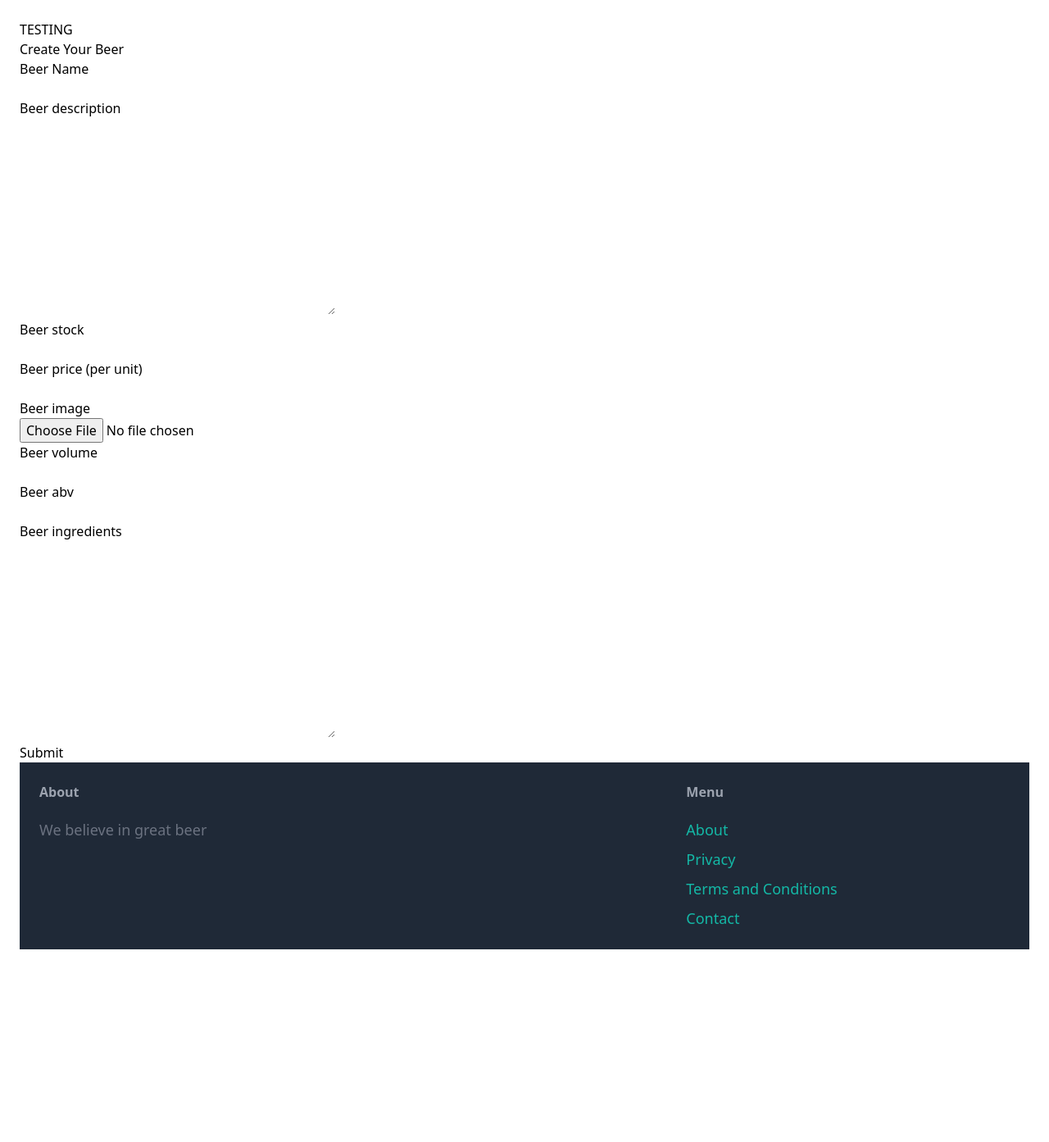
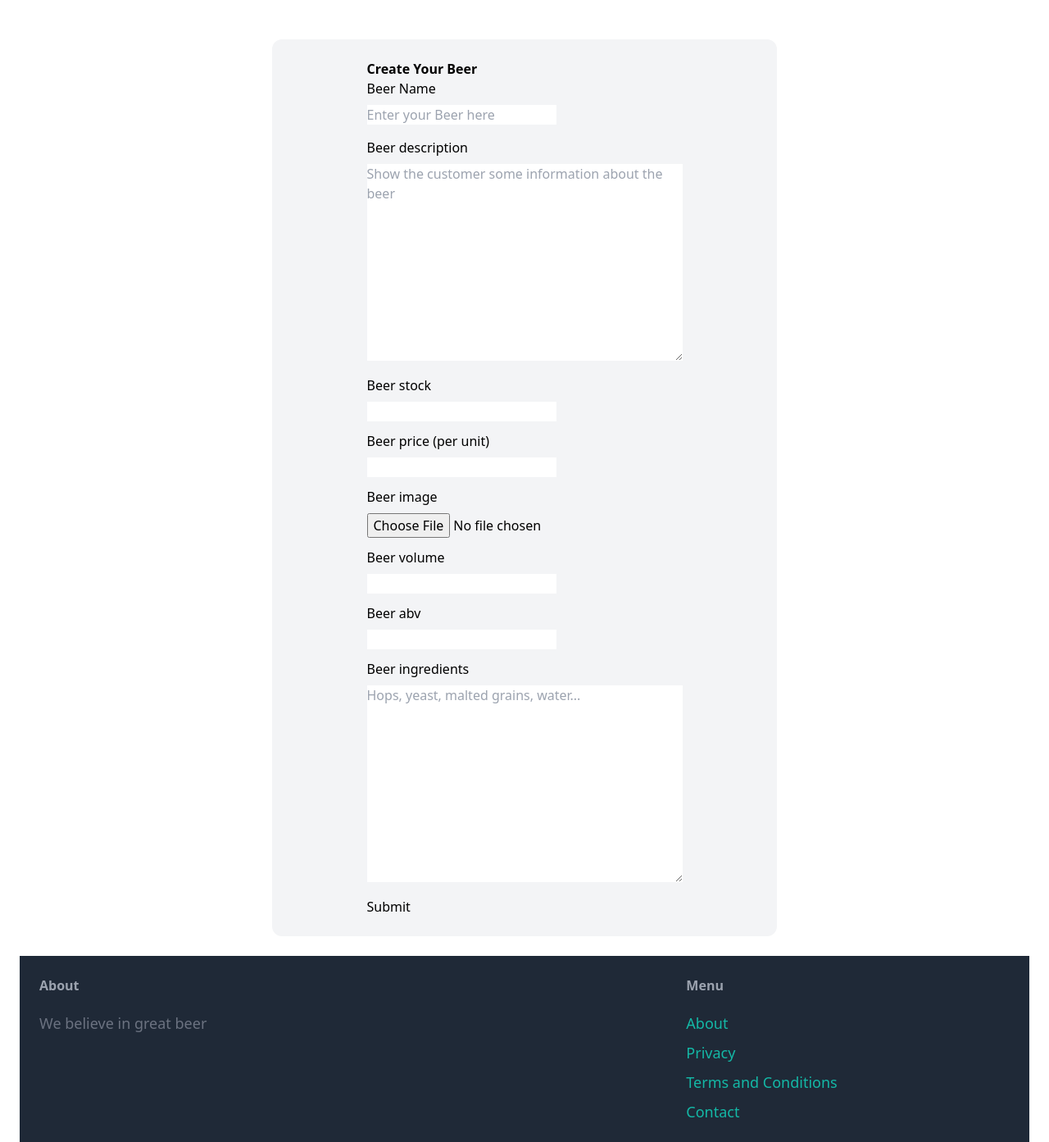
Before and after one commit to mallaghi/beerbuds, a Django app: page /store_dashboard/create_beer/ in a window 1280 px wide. Shown: the part 77-1470 px from the top of the page at 82% size. Before the commit the page ends 1235 px from the top, so only its background shows below. Run offline with Django 4.2, Linux system fonts and the light colour scheme; some libraries are stand-ins or nearby versions.

Commit message:
create beer and create store form styling

```diff
--- a/marketplace/forms.py
+++ b/marketplace/forms.py
@@ -9,6 +9,10 @@ class StoreForm(forms.ModelForm):
 
 
 class BeerForm(forms.ModelForm):
+    name = forms.CharField(widget=forms.TextInput(attrs={'placeholder': 'Enter your Beer here'}))
+    description = forms.CharField(widget=forms.Textarea(attrs={'placeholder': 'Show the customer some information about the beer'}))
+    ingredients = forms.CharField(widget=forms.Textarea(attrs={'placeholder': 'Hops, yeast, malted grains, water...'}))
+
     class Meta:
         model = Beer
         fields = ['name', 'description', 'stock_quantity', 'price',
--- a/marketplace/templates/marketplace/create_beer.html
+++ b/marketplace/templates/marketplace/create_beer.html
@@ -2,46 +2,47 @@
 {%block title%} New Beer {%endblock%}
 {% block content %}
 
-<h1>TESTING</h1>
-
-<div >
-  <h1> Create Your Beer </h1>
+<div class="w-1/2 mx-auto my-6 p-6 bg-gray-100 rounded-xl flex justify-center">
+  <div>
+    <h1> <strong>Create Your Beer </strong> </h1>
     <form enctype="multipart/form-data" method="post" action="/store_dashboard/create_beer/">
       {% csrf_token %}
-    <div>
-      <label>Beer Name</label><br>
+      <div class='mb-4'>
+        <label class="inline-block mb-2"  >Beer Name</label><br>
         {{ form.name }}
       </div>
-    <div>
-      <label>Beer description</label><br>
+      <div class='mb-3'>
+        <label class="inline-block mb-2">Beer description</label><br>
         {{ form.description }}
       </div>
-    <div>
-      <label>Beer stock</label><br>
+      <div class='mb-3'>
+        <label class="inline-block mb-2">Beer stock</label><br>
         {{ form.stock_quantity }}
       </div>
-    <div>
-      <label>Beer price (per unit)</label><br>
+      <div class='mb-3'>
+        <label class="inline-block mb-2">Beer price (per unit)</label><br>
         {{ form.price }}
       </div>
-    <div>
-      <label>Beer image</label><br>
+      <div class='mb-3'>
+        <label class="inline-block mb-2">Beer image</label><br>
         {{ form.beer_image }}
       </div>
-    <div>
-      <label>Beer volume</label><br>
+      <div class='mb-3'>
+        <label class="inline-block mb-2">Beer volume</label><br>
         {{ form.volume }}
       </div>
-    <div>
-      <label>Beer abv</label><br>
+      <div class='mb-3'>
+        <label class="inline-block mb-2">Beer abv</label><br>
         {{ form.abv }}
       </div>
-    <div>
-      <label>Beer ingredients</label><br>
+      <div class='mb-3'>
+        <label class="inline-block mb-2">Beer ingredients</label><br>
         {{ form.ingredients }}
       </div>
 
       <button type="submit">Submit</button>
+    </div>
+
 
     {% if form.errors or form.non_field_errors %}
     <div>
```
Also changed, not shown: marketplace/templates/marketplace/create_store.html (+12 -11 lines), marketplace/templates/marketplace/store_dash.html (+5 -9 lines), db.sqlite3, media/beer_images/Beer-bottles_2G48ju9.jpg (added). Lines whose indentation alone changed are shown as unchanged.
